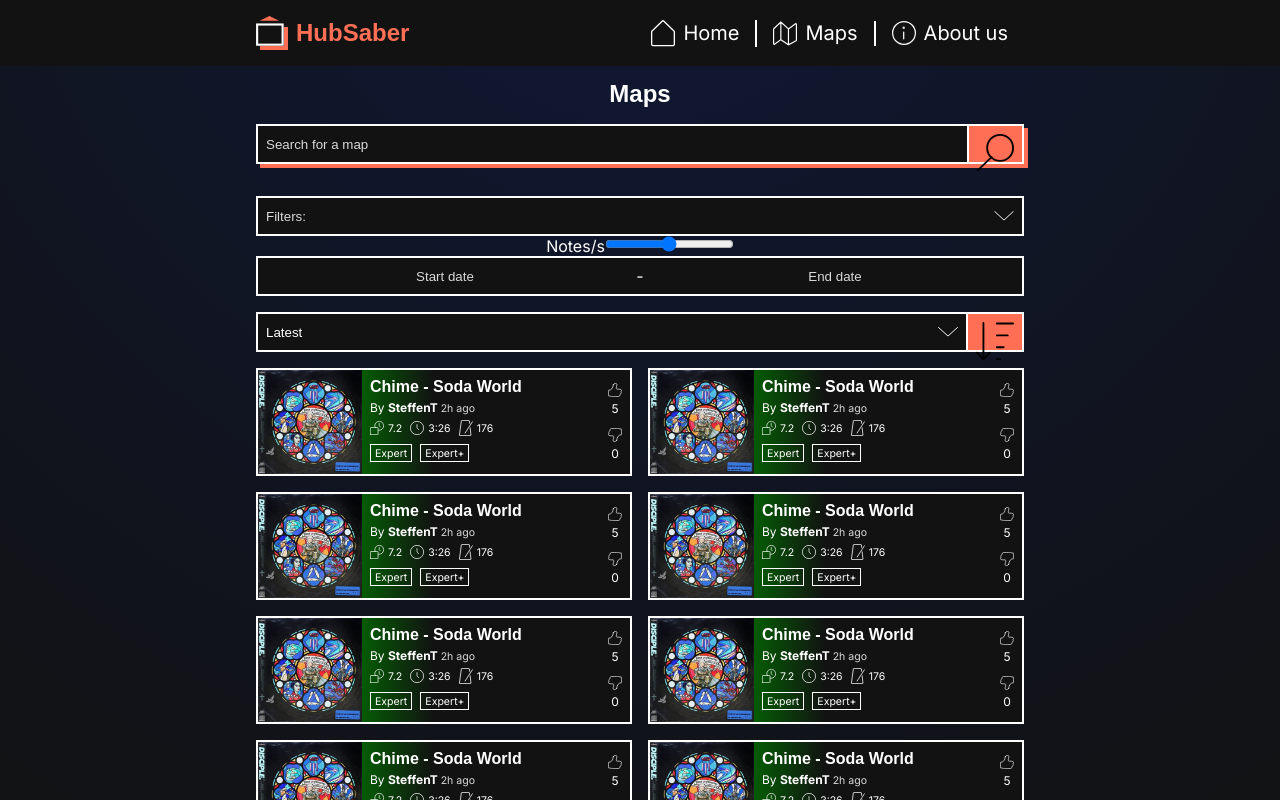
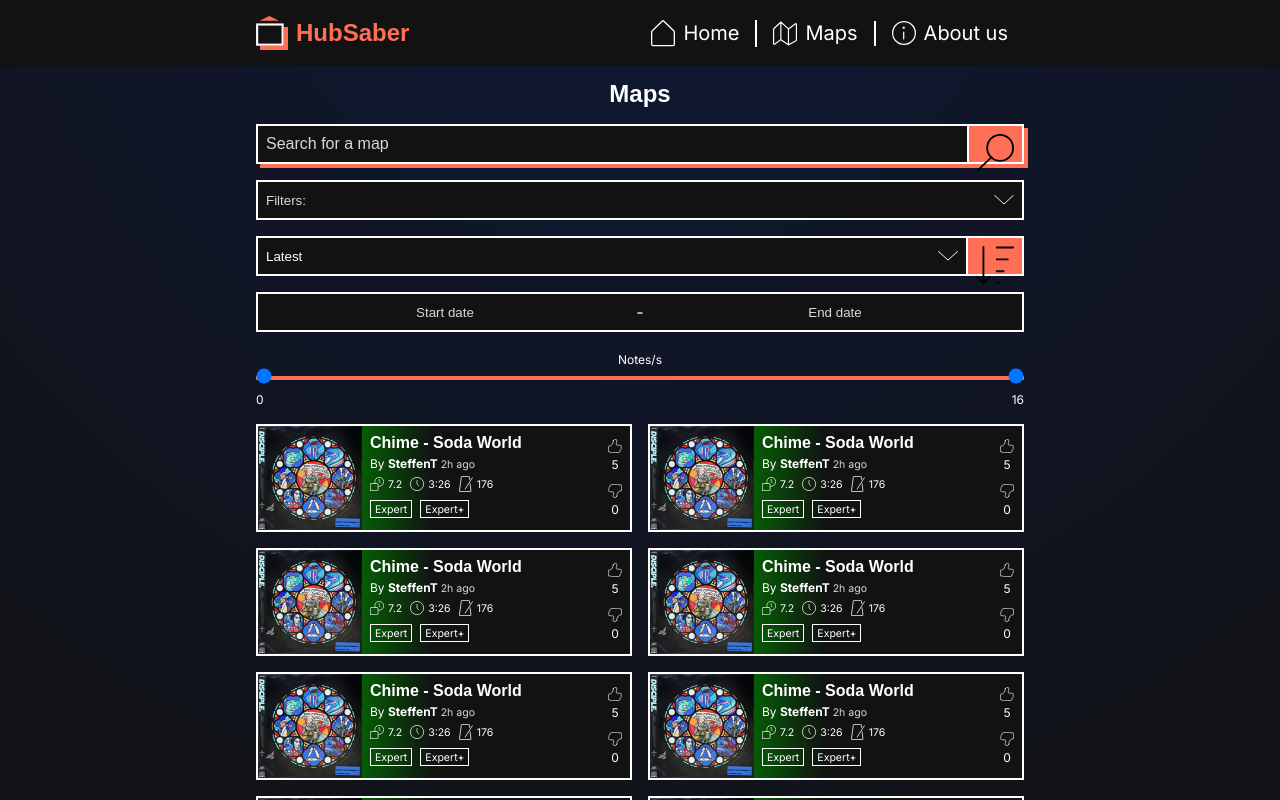
Before and after one commit to StoffenToffen/HubSaber, a Next.js app: page /maps in a window 1280 px wide. Shown: the top 800 px of the page. Built offline with nearby package versions, Linux system fonts and the light colour scheme; a web font is replaced by a local one.

Commit message:
feat: Added slider component and moved inputs around

```diff
--- a/app/maps/page.module.css
+++ b/app/maps/page.module.css
@@ -3,11 +3,17 @@
   text-align: center;
 }
 
-/* Search */
+/* Form */
+
+.form {
+  display: flex;
+  flex-direction: column;
+  gap: 1rem;
+  margin-block: 1rem;
+}
 
 .search {
   display: flex;
-  margin-top: 1rem;
   box-shadow: var(--shadow);
   height: 2.5rem;
 }
@@ -19,6 +25,7 @@
   border-right: 0;
   padding: 0.5rem;
   width: 100%;
+  font-size: 1rem;
 
   &::placeholder {
     color: var(--color-text-dark);
@@ -56,7 +63,6 @@
   align-items: center;
   width: 100%;
   height: 2.5rem;
-  margin-top: 2rem;
   border: var(--border);
   padding: 0.5rem;
   transition: 0.1s;
@@ -66,35 +72,8 @@
   }
 }
 
-.dates {
-  background-color: var(--color-bg);
-  display: grid;
-  grid-template-columns: minmax(0, 50%) minmax(0, 1rem) minmax(0, 50%);
-  align-items: center;
-  border: var(--border);
-  height: 2.5rem;
-}
-
-.date {
-  color: var(--color-text-dark);
-  background-color: var(--color-bg);
-  color-scheme: dark;
-  height: 2rem;
-  border: none;
-  text-align: center;
-
-  &::placeholder {
-    color: var(--color-text-dark);
-  }
-
-  &::-webkit-calendar-picker-indicator {
-    display: none;
-  }
-}
-
 .sort {
   display: flex;
-  margin-block: 1rem;
   height: 2.5rem;
 }
 
@@ -138,6 +117,32 @@
   height: auto;
   filter: invert(1);
   transition: 0.1s;
+}
+
+.dates {
+  background-color: var(--color-bg);
+  display: grid;
+  grid-template-columns: minmax(0, 50%) minmax(0, 1rem) minmax(0, 50%);
+  align-items: center;
+  border: var(--border);
+  height: 2.5rem;
+}
+
+.date {
+  color: var(--color-text-dark);
+  background-color: var(--color-bg);
+  color-scheme: dark;
+  height: 2rem;
+  border: none;
+  text-align: center;
+
+  &::placeholder {
+    color: var(--color-text-dark);
+  }
+
+  &::-webkit-calendar-picker-indicator {
+    display: none;
+  }
 }
 
 /* Maps */
--- a/app/maps/page.tsx
+++ b/app/maps/page.tsx
@@ -1,4 +1,7 @@
 "use client";
+
+import Slider from "@/components/Slider/Slider";
+import Image from "next/image";
 
 import arrowIcon from "@/public/arrow.svg";
 import clockIcon from "@/public/clock.svg";
@@ -8,7 +11,7 @@ import likeIcon from "@/public/like.svg";
 import metronomeIcon from "@/public/metronome.svg";
 import npsIcon from "@/public/notes-per-second.svg";
 import searchIcon from "@/public/search.svg";
-import Image from "next/image";
+
 import styles from "./page.module.css";
 
 const Page = () => {
@@ -17,7 +20,7 @@ const Page = () => {
       <section>
         <h1 className="heading">Maps</h1>
 
-        <form action="">
+        <form action="" className={styles.form}>
           <div className={styles.search}>
             <input
               type="search"
@@ -40,9 +43,25 @@ const Page = () => {
             <Image src={arrowIcon} alt="Open filters" width={20} />
           </button>
 
-          <div>
-            <span>Notes/s</span>
-            <input type="range" />
+          <div className={styles.sort}>
+            <select
+              name=""
+              id=""
+              style={{
+                backgroundImage: `url(${arrowIcon.src})`,
+              }}
+              className={styles.sortInput}
+            >
+              <option value="Latest">Latest</option>
+            </select>
+
+            <button type="button" className={styles.sortBtn}>
+              <Image
+                src={descendingIcon}
+                alt="descending"
+                className={styles.sortBtnIcon}
+              />
+            </button>
           </div>
 
           <div className={styles.dates}>
@@ -69,26 +88,7 @@ const Page = () => {
             />
           </div>
 
-          <div className={styles.sort}>
-            <select
-              name=""
-              id=""
-              style={{
-                backgroundImage: `url(${arrowIcon.src})`,
-              }}
-              className={styles.sortInput}
-            >
-              <option value="Latest">Latest</option>
-            </select>
-
-            <button type="button" className={styles.sortBtn}>
-              <Image
-                src={descendingIcon}
-                alt="descending"
-                className={styles.sortBtnIcon}
-              />
-            </button>
-          </div>
+          <Slider min={0} max={160} />
         </form>
       </section>
 
--- /dev/null
+++ b/components/Slider/Slider.module.css
@@ -0,0 +1,65 @@
+.sliderWrapper {
+  position: relative;
+  width: 100%;
+  padding-bottom: 2rem;
+}
+
+.sliderLabel {
+  font-size: 0.75rem;
+}
+
+.slider {
+  position: relative;
+  width: 100%;
+  padding-top: 0.5rem;
+}
+
+.sliderTrack,
+.sliderRange {
+  position: absolute;
+  height: 0.25rem;
+  border-radius: 8px;
+}
+
+.sliderTrack {
+  background-color: white;
+  width: 100%;
+}
+
+.sliderRange {
+  background-color: var(--color-accent);
+}
+
+.sliderValues {
+  position: absolute;
+  display: flex;
+  justify-content: space-between;
+  width: 100%;
+  padding-top: 1rem;
+  font-size: 0.75rem;
+}
+
+.thumb {
+  appearance: none;
+  position: absolute;
+  left: 0;
+  width: 100%;
+  height: 0;
+  pointer-events: none;
+
+  &::-webkit-slider-thumb,
+  &::-moz-range-thumb {
+    appearance: none;
+    background-color: var(--color-accent);
+    border-radius: 100%;
+    cursor: grab;
+    width: 1rem;
+    height: 1rem;
+    margin-top: 0.25rem;
+    pointer-events: all;
+  }
+}
+
+.thumbPriority {
+  z-index: 1;
+}
--- /dev/null
+++ b/components/Slider/Slider.tsx
@@ -0,0 +1,74 @@
+import { useCallback, useEffect, useRef, useState } from "react";
+import styles from "./Slider.module.css";
+
+const Slider2 = ({ min, max }: { min: number; max: number }) => {
+  const [minValue, setMinVal] = useState(min);
+  const [maxValue, setMaxVal] = useState(max);
+
+  const range = useRef<HTMLDivElement>(null);
+
+  const getPercent = useCallback(
+    (value: number) => Math.round((value / max) * 100),
+    [max],
+  );
+
+  useEffect(() => {
+    if (range.current) {
+      const minPercent = getPercent(minValue);
+      const maxPercent = getPercent(maxValue);
+
+      range.current.style.left = `${minPercent}%`;
+      range.current.style.width = `${maxPercent - minPercent}%`;
+    }
+  }, [minValue, maxValue, getPercent]);
+
+  useEffect(() => {
+    if (range.current) {
+      const minPercent = getPercent(minValue);
+      const maxPercent = getPercent(maxValue);
+
+      range.current.style.width = `${maxPercent - minPercent}%`;
+    }
+  }, [minValue, maxValue, getPercent]);
+
+  return (
+    <div className={styles.sliderWrapper}>
+      <span className={styles.sliderLabel}>Notes/s</span>
+
+      <div className={styles.slider}>
+        <div className={styles.sliderTrack} />
+
+        <div ref={range} className={styles.sliderRange} />
+
+        <div className={styles.sliderValues}>
+          <span>{minValue / 10}</span>
+          <span>{maxValue / 10}</span>
+        </div>
+      </div>
+
+      <input
+        type="range"
+        min={min}
+        max={max}
+        value={minValue}
+        onChange={(e) => {
+          setMinVal(Math.min(+e.target.value, maxValue - 1));
+        }}
+        className={`${styles.thumb} ${minValue > max - 10 ? styles.thumbPriority : ""}`}
+      />
+
+      <input
+        type="range"
+        min={min}
+        max={max}
+        value={maxValue}
+        onChange={(e) => {
+          setMaxVal(Math.max(+e.target.value, minValue + 1));
+        }}
+        className={styles.thumb}
+      />
+    </div>
+  );
+};
+
+export default Slider2;
```
